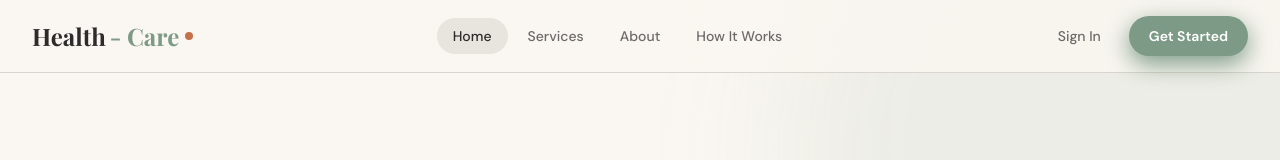
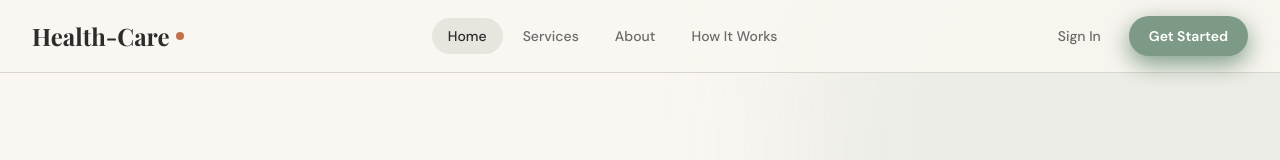
Before and after one commit to islamSorifulhero/Health-Care-Services, a Next.js app: page / in a window 1280 px wide. Shown: the top 160 px of the page. Built offline with nearby package versions, Linux system fonts and the light colour scheme; a web font is replaced by a local one.

Commit message:
Navbar logo updated

```diff
--- a/src/components/layout/Navbar.tsx
+++ b/src/components/layout/Navbar.tsx
@@ -47,7 +47,7 @@ export function Navbar() {
         <div className="flex items-center justify-between h-[72px]">
           {/* Logo */}
           <Link href="/" className="flex items-center gap-1 font-playfair text-2xl font-bold text-charcoal">
-            Health<span className="text-sage">- Care</span>
+            Health-Care
             <span className="w-2 h-2 bg-terracotta rounded-full ml-0.5 inline-block" />
           </Link>
 
```
